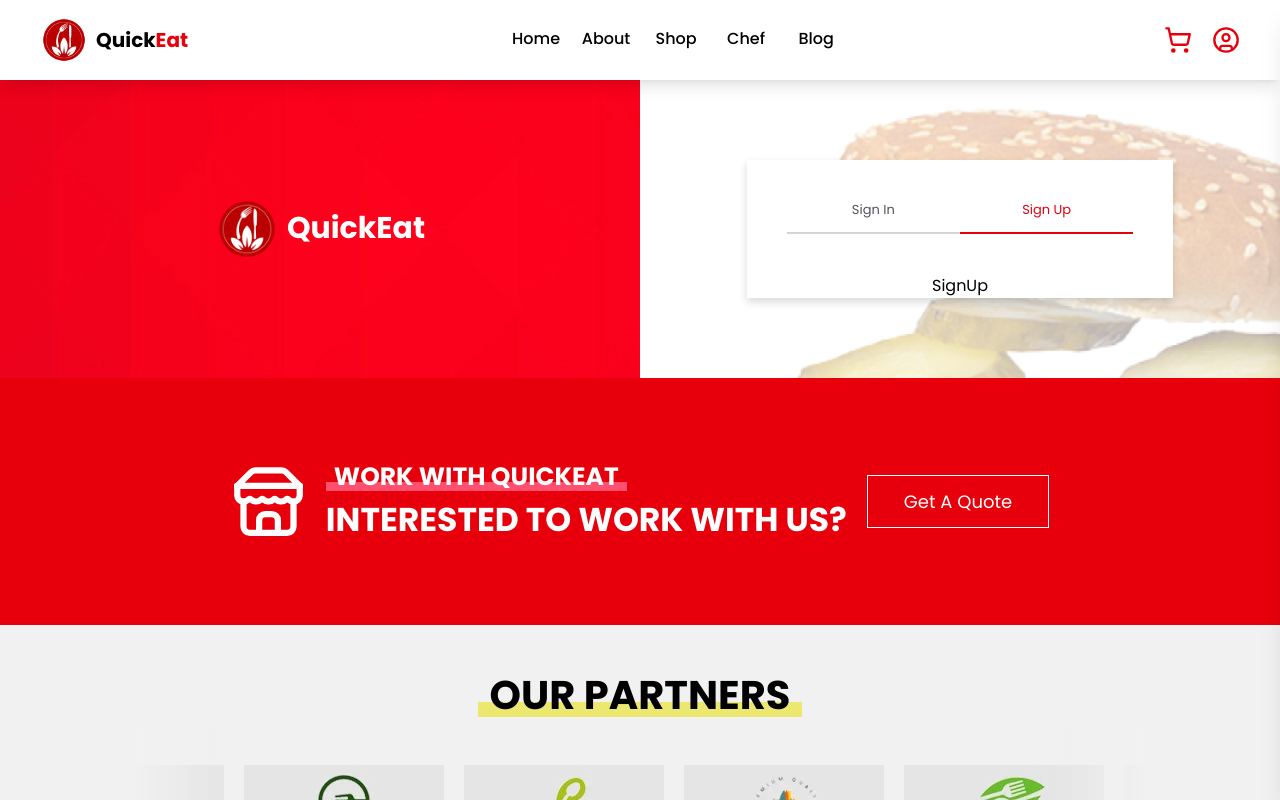
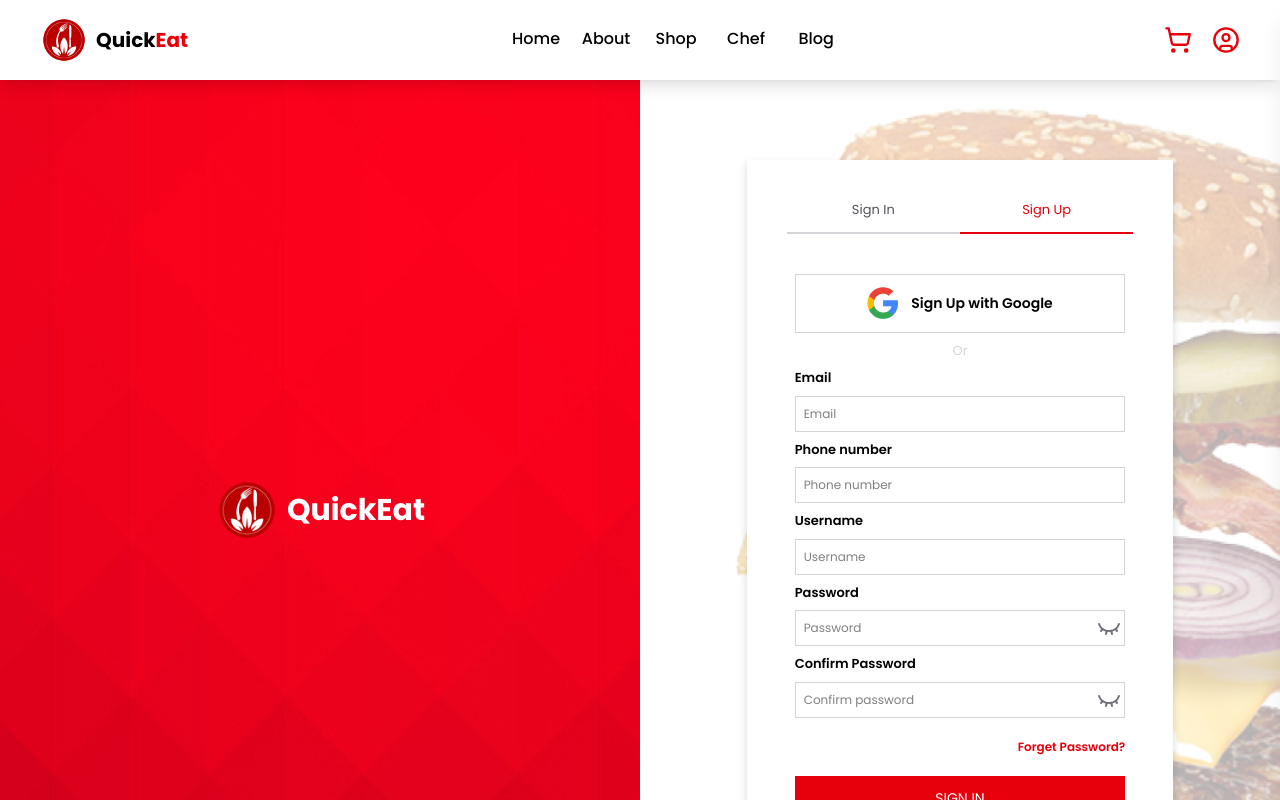
Before and after one commit to nngtkhngoc/quick-eat-fe, a React (Vite) app: page /auth in a window 1280 px wide. Both pictures are taken after a click on the element "Sign Up". Shown: the top 800 px of the page. Built offline with nearby package versions, Linux system fonts and the light colour scheme.

Commit message:
sign in sign up ui

```diff
--- a/src/pages/Authentication/Authentication.tsx
+++ b/src/pages/Authentication/Authentication.tsx
@@ -5,6 +5,7 @@ import sideback from "../../assets/images/sideback.png";
 import { useState } from "react";
 import SignIn from "./components/Signin";
 import SignUp from "./components/Signup";
+import google from "../../assets/images/google.png";
 
 export default function Authentication() {
   const [content, setContent] = useState("signin");
@@ -59,8 +60,15 @@ export default function Authentication() {
                 Sign Up
               </div>
             </div>
+            <div className="w-full px-12 flex flex-col justify-center items-center gap-2">
+              <button className="border-zinc-300 border text-[14px] font-semibold py-3 w-full flex flex-row gap-3 items-center justify-center">
+                <img src={google} alt="google" />
+                Sign Up with Google
+              </button>
+              <div className="text-zinc-300 text-[13px]">Or</div>
 
-            {content == "signin" ? <SignIn /> : <SignUp />}
+              {content == "signin" ? <SignIn /> : <SignUp />}
+            </div>
           </div>
         </div>
       </div>
--- a/src/pages/Authentication/components/SignIn.tsx
+++ b/src/pages/Authentication/components/SignIn.tsx
@@ -1,23 +1,15 @@
 import { Eye, EyeClosed } from "lucide-react";
-import google from "../../../assets/images/google.png";
 import { useState } from "react";
 
 export default function SignIn() {
   const [visiblePassword, setVisiblePassword] = useState(false);
 
-  const handleChange = () => {
+  const handleVisiblePassword = () => {
     setVisiblePassword(!visiblePassword);
   };
   return (
-    <div className="w-full flex flex-col justify-center items-center gap-3 px-4 pt-3 pb-10 lg:px-8">
-      <button className="border-zinc-300 border text-[14px] font-semibold py-3 px-7 flex flex-row gap-3 items-center">
-        <img src={google} alt="google" />
-        Sign Up with Google
-      </button>
-
-      <div className="text-zinc-300 text-[13px]">Or</div>
-
-      <form className="text-black text-[13px] flex flex-col gap-2 flex-start w-full px-4">
+    <div className="w-full flex flex-col justify-center items-center gap-3 pb-10 ">
+      <form className="text-black text-[13px] flex flex-col gap-2 flex-start w-full ">
         <label htmlFor="indentifier" className="font-semibold">
           Email/Phone number/Username
         </label>
@@ -44,14 +36,14 @@ export default function SignIn() {
           />
 
           {!visiblePassword ? (
+            <EyeClosed
+              className="text-zinc-500 absolute bottom-[6px] right-1 w-6 h-6"
+              onClick={handleVisiblePassword}
+            />
+          ) : (
             <Eye
               className="text-zinc-500 absolute bottom-[6px] right-1 w-6 h-6"
-              onClick={handleChange}
-            />
-          ) : (
-            <EyeClosed
-              className="text-zinc-500 absolute bottom-[6px] right-1 w-6 h-6"
-              onClick={handleChange}
+              onClick={handleVisiblePassword}
             />
           )}
         </div>
@@ -64,7 +56,7 @@ export default function SignIn() {
           type="submit"
           className=" w-full relative bg-red-600 py-3 px-9 font-poppins border-transparent text-white text-semibold text-[14px] cursor-pointer before:absolute before:w-1 before:bg-black before:h-1 before:top-0 before:left-0 before:-z-5 hover:z-10 hover:before:w-full hover:before:h-full before:transition-all before:duration-500"
         >
-          LOGIN
+          SIGN IN
         </button>
       </form>
     </div>
--- a/src/pages/Authentication/components/SignUp.tsx
+++ b/src/pages/Authentication/components/SignUp.tsx
@@ -1,3 +1,118 @@
+import { Eye, EyeClosed } from "lucide-react";
+import { useState } from "react";
 export default function SignUp() {
-  return <div>SignUp</div>;
+  const [visiblePassword, setVisiblePassword] = useState(false);
+  const [visibleConfirmPassword, setVisibleConfirmPassword] = useState(false);
+
+  const handleVisiblePassword = () => {
+    setVisiblePassword(!visiblePassword);
+  };
+
+  const handleVisibleConfirmPassword = () => {
+    setVisibleConfirmPassword(!visibleConfirmPassword);
+  };
+  return (
+    <div className="w-full flex flex-col justify-center items-center gap-3 pb-10 ">
+      <form className="text-black text-[13px] flex flex-col gap-2 flex-start w-full ">
+        <label htmlFor="email" className="font-semibold">
+          Email
+        </label>
+        <input
+          type="email"
+          name="email"
+          id="email"
+          required
+          placeholder="Email"
+          className="border border-zinc-300 p-2 w-full text-[12px] focus:outline-red-600 focus:outline-1"
+        />
+
+        <label htmlFor="phone" className="font-semibold">
+          Phone number
+        </label>
+        <input
+          type="tel"
+          name="phone"
+          id="phone"
+          required
+          placeholder="Phone number"
+          className="border border-zinc-300 p-2 w-full text-[12px] focus:outline-red-600 focus:outline-1"
+        />
+
+        <label htmlFor="username" className="font-semibold">
+          Username
+        </label>
+        <input
+          type="tel"
+          name="username"
+          id="username"
+          required
+          placeholder="Username"
+          className="border border-zinc-300 p-2 w-full text-[12px] focus:outline-red-600 focus:outline-1"
+        />
+
+        <div className="w-full relative flex flex-col gap-2">
+          <label htmlFor="password" className="font-semibold">
+            Password
+          </label>
+          <input
+            type={visiblePassword ? "text" : "password"}
+            name="password"
+            id="password"
+            required
+            placeholder="Password"
+            className="border border-zinc-300 p-2 w-full text-[12px] focus:outline-red-600 focus:outline-1"
+          />
+
+          {!visiblePassword ? (
+            <EyeClosed
+              className="text-zinc-500 absolute bottom-[6px] right-1 w-6 h-6"
+              onClick={handleVisiblePassword}
+            />
+          ) : (
+            <Eye
+              className="text-zinc-500 absolute bottom-[6px] right-1 w-6 h-6"
+              onClick={handleVisiblePassword}
+            />
+          )}
+        </div>
+
+        <div className="w-full relative flex flex-col gap-2">
+          <label htmlFor="cfpassword" className="font-semibold">
+            Confirm Password
+          </label>
+          <input
+            type={visibleConfirmPassword ? "text" : "password"}
+            name="cfpassword"
+            id="cfpassword"
+            required
+            placeholder="Confirm password"
+            className="border border-zinc-300 p-2 w-full text-[12px] focus:outline-red-600 focus:outline-1"
+          />
+
+          {!visibleConfirmPassword ? (
+            <EyeClosed
+              className="text-zinc-500 absolute bottom-[6px] right-1 w-6 h-6"
+              onClick={handleVisibleConfirmPassword}
+            />
+          ) : (
+            <Eye
+              className="text-zinc-500 absolute bottom-[6px] right-1 w-6 h-6"
+              onClick={handleVisibleConfirmPassword}
+            />
+          )}
+        </div>
+
+        <div className="w-full text-right text-[12px] font-semibold text-red-600 py-3">
+          Forget Password?
+        </div>
+
+        <button
+          type="submit"
+          className=" w-full relative bg-red-600 py-3 px-9 font-poppins border-transparent text-white text-semibold text-[14px] cursor-pointer before:absolute before:w-1 before:bg-black before:h-1 before:top-0 before:left-0 before:-z-5 hover:z-10 hover:before:w-full hover:before:h-full before:transition-all before:duration-500"
+        >
+          SIGN IN
+        </button>
+      </form>
+    </div>
+  );
 }
```
